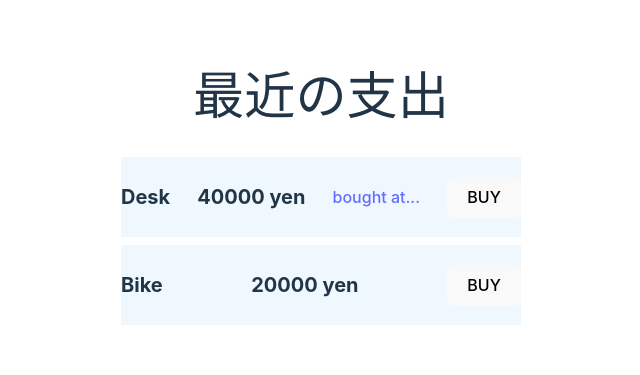
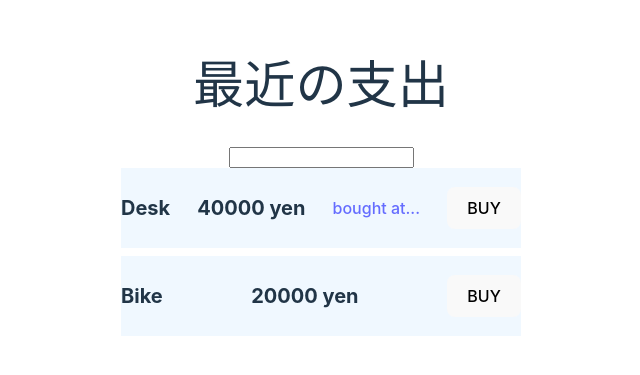
Before and after one commit to shota-watanabe/vue3_typescript, a Vue app: page / in a window 1280 px wide. Shown: the part 217-592 px from the top of the page, without its empty margins (319-959 px from the left). Built offline with nearby package versions, Linux system fonts and the light colour scheme.

Commit message:
ネイティブイベントを扱う

```diff
--- a/src/components/Payment.vue
+++ b/src/components/Payment.vue
@@ -10,11 +10,17 @@ const url1 = 'https://www.amazon.co.jp/YEARCOLOR-%E3%82%B7%E3%83%B3%E3%83%97%E3%
 const buy = (itemName: string) => {
   alert('Are you dure to buy ' + itemName + '?')
 }
+
+const input = (event: any) => {
+  // 入力した値を表示させる
+  console.log('event.target.value:', event.target.value)
+}
 </script>
 
 <template>
   <div class="container">
     <h1>最近の支出</h1>
+    <input @input="input"/>
     <div class="payment">
       <label>{{ itemName1 }}</label>
       <label>{{ price1 }} yen</label>
```
